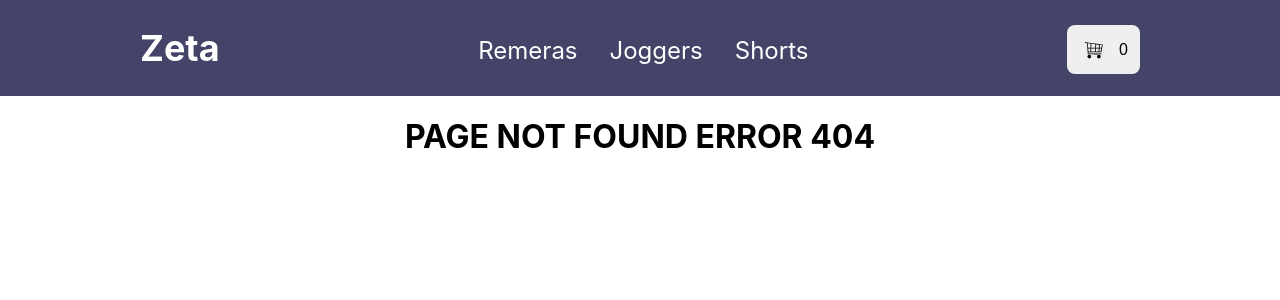
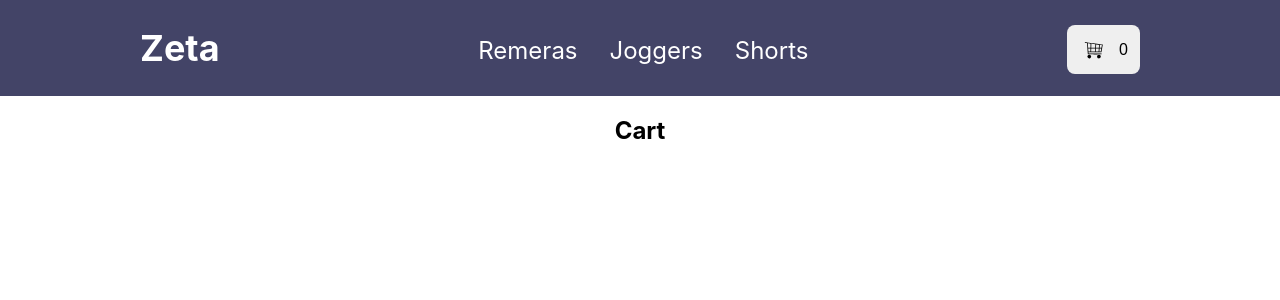
Before and after one commit to DamianPonc3/Zeta, a React (Create React App) app: page /cart in a window 1280 px wide. Before the commit this address had no page. Shown: the top 300 px of the page. Built offline with nearby package versions, Linux system fonts and the light colour scheme.

Commit message:
cambios menores

```diff
--- a/src/App.js
+++ b/src/App.js
@@ -16,6 +16,7 @@ const App = () => {
             <Route path='/categoria/:categoryId' element={<ItemListContainer greeting="En Stock:"/>}/>
             <Route path='/detalle/:productId' element={<ItemDetailContainer />}/>
             <Route path='/*' element={<h1>PAGE NOT FOUND ERROR 404</h1>} />
+            <Route path='/cart' element={<h2>Cart</h2>} />
           </Routes>
         </BrowserRouter>
     </div>
```
Also changed, not shown: src/components/Context/CartContext.js (added).
